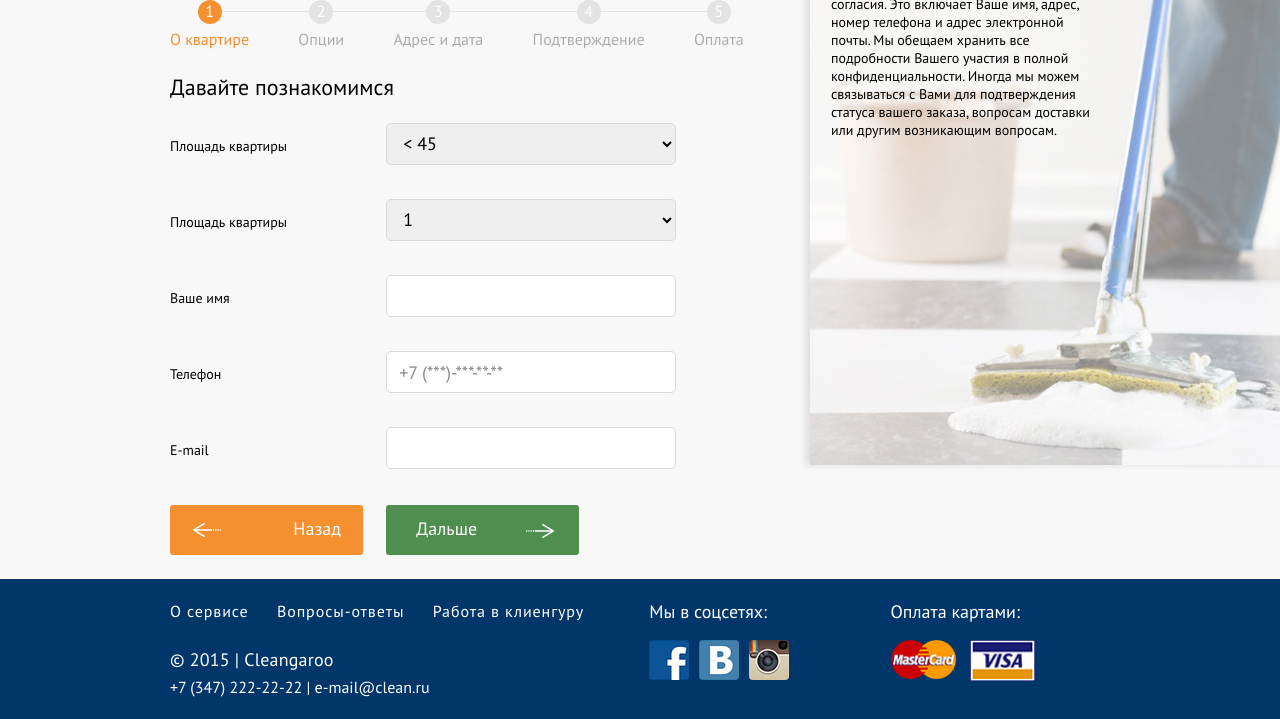
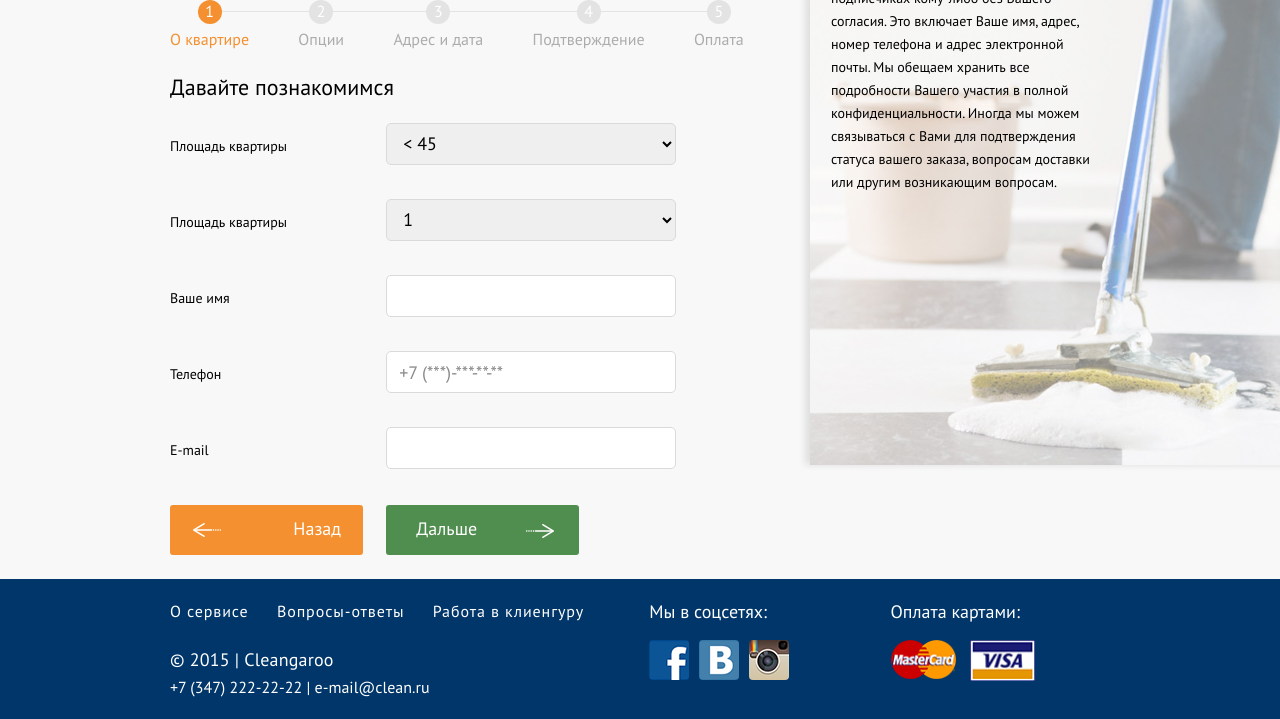
Before and after one commit to Web-Ares/klinguru, a plain HTML site: page step-1.html in a window 1280 px wide. Shown: the part 202-921 px from the top of the page. Drawn offline with Linux system fonts and the light colour scheme.

Commit message:
item5 finish1

```diff
--- a/css/main.css
+++ b/css/main.css
@@ -791,7 +791,7 @@ span.reviews__purity{
 .description__content{
     width: 270px;
     font-size: 14px;
-    line-height: 18px;
+    line-height: 23px;
 }
 /* --------------- /description --------------- */
 
```
